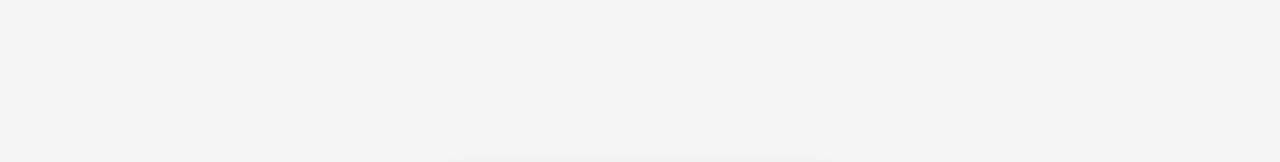
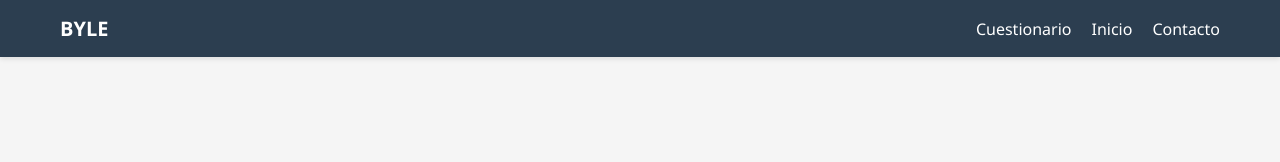
Before and after one commit to whtn11/whtn11.github.io, a plain HTML site: page index.html in a window 1280 px wide. Shown: the top 162 px of the page. Drawn offline with Linux system fonts and the light colour scheme.

Commit message:
Add files via upload

```diff
--- a/index.html
+++ b/index.html
@@ -12,11 +12,57 @@
 
         body {
             background-color: #f5f5f5;
+            margin: 0;
+            padding: 0;
+        }
+
+        /* Menú superior */
+        .top-menu {
+            background-color: #2c3e50;
+            color: white;
+            padding: 15px 0;
+            box-shadow: 0 2px 5px rgba(0,0,0,0.1);
+        }
+
+        .menu-container {
+            max-width: 1200px;
+            margin: 0 auto;
+            display: flex;
+            justify-content: space-between;
+            align-items: center;
+            padding: 0 20px;
+        }
+
+        .logo-menu {
+            font-weight: bold;
+            font-size: 20px;
+            color: white;
+            text-decoration: none;
+        }
+
+        .nav-links {
+            display: flex;
+            gap: 20px;
+        }
+
+        .nav-links a {
+            color: white;
+            text-decoration: none;
+            font-weight: 500;
+            transition: color 0.3s;
+        }
+
+        .nav-links a:hover {
+            color: #4285f4;
+        }
+
+        /* Contenido principal */
+        .main-content {
             display: flex;
             justify-content: center;
             align-items: center;
-            height: 100vh;
-            margin: 0;
+            height: calc(100vh - 65px);
+            padding: 20px;
         }
 
         .login-container {
@@ -29,7 +75,7 @@
             text-align: center;
         }
 
-        .logo {
+        .login-logo {
             margin-bottom: 25px;
         }
 
@@ -172,9 +218,22 @@
     </style>
 </head>
 <body>
+    <!-- Menú superior -->
+    <div class="top-menu">
+        <div class="menu-container">
+            <a href="#" class="logo-menu">BYLE</a>
+            <div class="nav-links">
+                <a href="cuestionario.html">Cuestionario</a>
+                <a href="#">Inicio</a>
+                <a href="#">Contacto</a>
+            </div>
+        </div>
+    </div>
+
+    <!-- Contenido principal -->
+    <div class="main-content">
         <div class="login-container">
-        <div class="logo">
-            <!-- Aquí puedes colocar tu logo -->
+            <div class="login-logo">
                 <h1>Iniciar Sesión</h1>
             </div>
 
@@ -207,6 +266,7 @@
                 <button type="button" class="btn btn-primary" id="continueBtn">Continuar</button>
                 <button type="submit" class="btn btn-primary" id="loginBtn" style="display: none;">Iniciar Sesión</button>
             </form>
+        </div>
     </div>
 
     <script>
```
Lines whose indentation alone changed are shown as unchanged.
